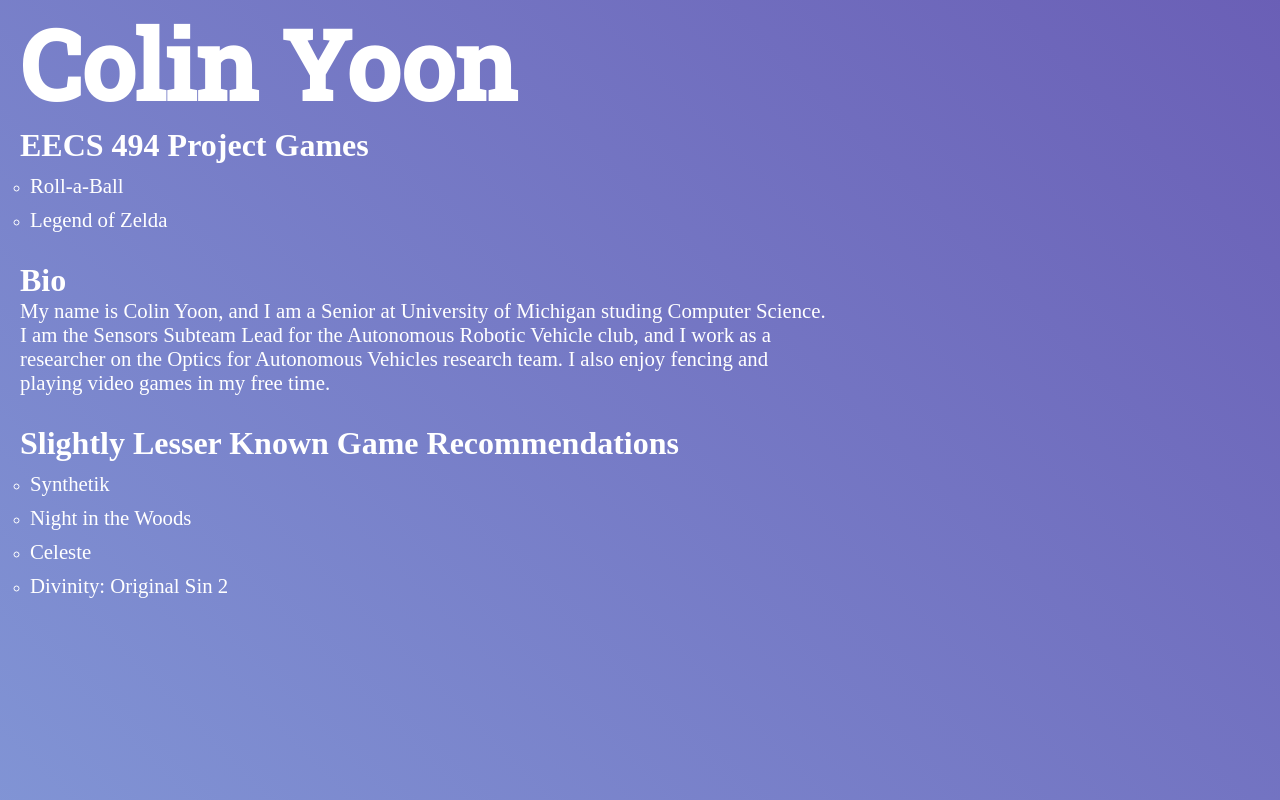
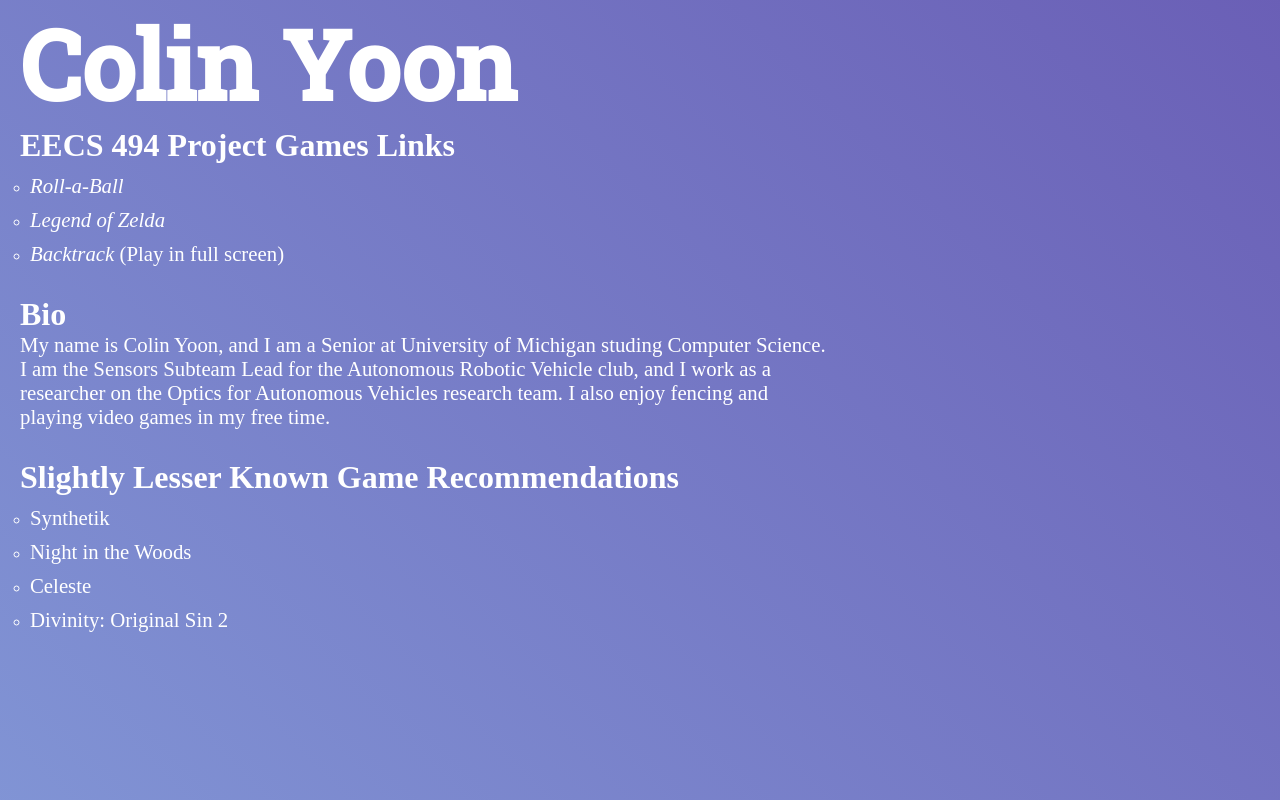
Before and after one commit to colyoon/colyoon-website, a plain HTML site: page index.html in a window 1280 px wide. Drawn offline with Linux system fonts and the light colour scheme.

Commit message:
Added backtrack

```diff
--- a/index.html
+++ b/index.html
@@ -13,10 +13,11 @@
     <div class="header">
       <div id="body-text">
         <h1 id="header-name">Colin Yoon</h1>
-        <h2>EECS 494 Project Games</h2>
+        <h2>EECS 494 Project Games Links</h2>
         <ul>
-          <li><p><a href="http://www-personal.umich.edu/~colyoon/WebBuild/">Roll-a-Ball</a></p></li>
-          <li><p><a href="http://www-personal.umich.edu/~colyoon/ZeldaWebBuild/">Legend of Zelda</a></p></li>
+          <li><p><i><a href="http://www-personal.umich.edu/~colyoon/WebBuild/">Roll-a-Ball</a></i></p></li>
+          <li><p><i><a href="http://www-personal.umich.edu/~colyoon/ZeldaWebBuild/">Legend of Zelda</a></i></p></li>
+          <li><p><i><a href="http://www-personal.umich.edu/~colyoon/BacktrackWebBuild/">Backtrack</a></i> (Play in full screen)</p></li>
         </ul>
         <h2 class="space-top">Bio</h2>
         <p>My name is Colin Yoon, and I am a Senior at University of Michigan studing Computer Science.</p>
```
